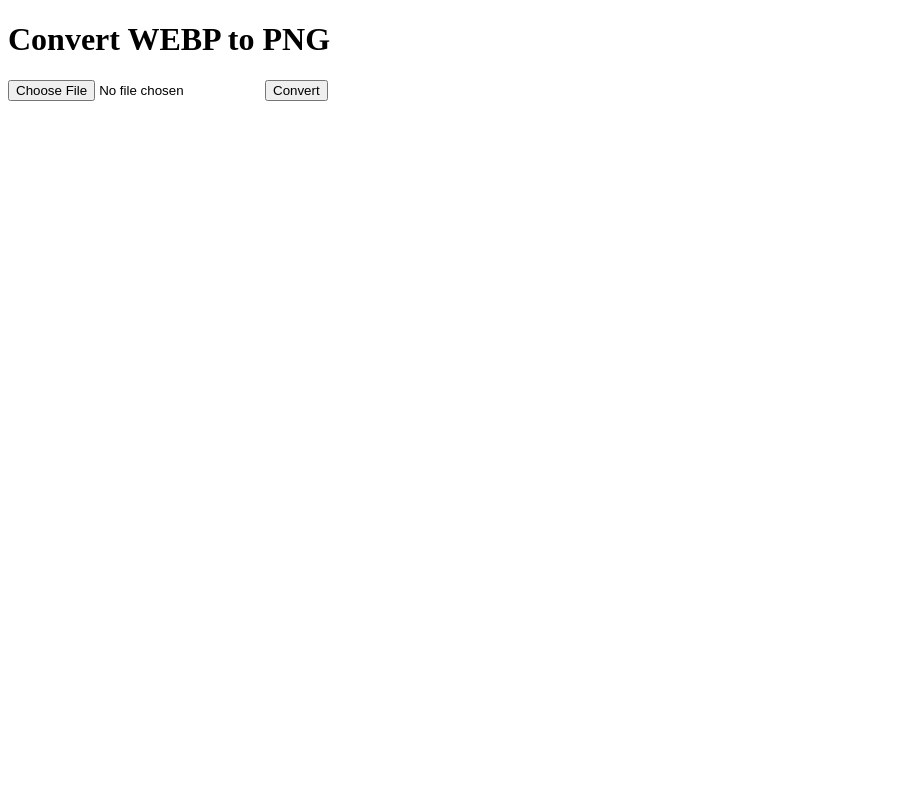
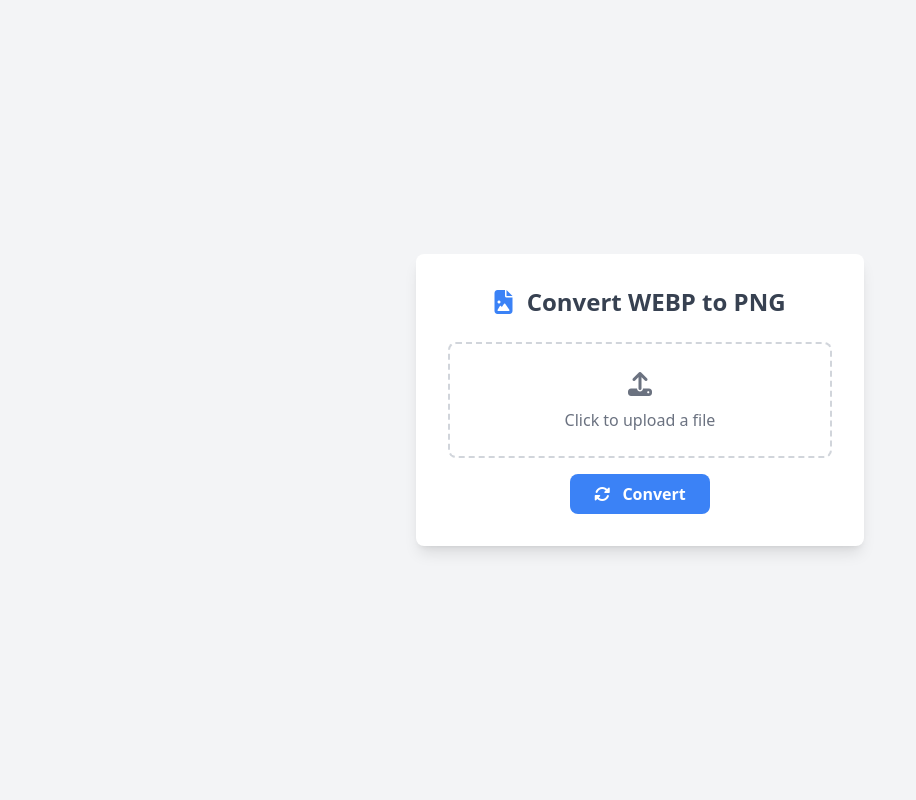
Before and after one commit to tshenolo/flask-webp-to-png, a Flask app: page / in a window 1280 px wide. Shown: the whole page, without its empty margins (0-916 px from the left). Run offline with Flask 3, Linux system fonts and the light colour scheme; some libraries are stand-ins or nearby versions.

Commit message:
Added screenshot

```diff
--- a/templates/upload.html
+++ b/templates/upload.html
@@ -4,12 +4,40 @@
     <meta charset="utf-8">
     <meta name="viewport" content="width=device-width, initial-scale=1, shrink-to-fit=no">
     <title>Convert WEBP to PNG</title>
+    <script src="https://cdn.tailwindcss.com"></script>
+    <script src="https://kit.fontawesome.com/a076d05399.js" crossorigin="anonymous"></script>
   </head>
-  <body>
-    <h1>Convert WEBP to PNG</h1>
-    <form action="/upload" method="post" enctype="multipart/form-data">
-      <input type="file" name="file">
-      <input type="submit" value="Convert">
-    </form>
+  <body class="bg-gray-100 flex items-center justify-center min-h-screen">
+    <div class="bg-white shadow-lg rounded-lg p-8 max-w-md w-full">
+      <h1 class="text-2xl font-bold text-gray-700 text-center mb-6">
+        <i class="fas fa-file-image text-blue-500 mr-2"></i> Convert WEBP to PNG
+      </h1>
+      <form action="/upload" method="post" enctype="multipart/form-data" class="space-y-4">
+        <div class="flex items-center justify-center relative">
+          <label class="w-full border-dashed border-2 border-gray-300 py-6 px-4 text-center rounded-lg hover:bg-gray-50 cursor-pointer">
+            <input type="file" name="file" id="fileInput" class="hidden" onchange="displayFileName()">
+            <i class="fas fa-upload text-gray-500 text-2xl"></i>
+            <p id="fileLabel" class="text-gray-500 mt-2">Click to upload a file</p>
+          </label>
+        </div>
+        <div class="flex justify-center">
+          <button type="submit" class="bg-blue-500 text-white font-semibold py-2 px-6 rounded-lg hover:bg-blue-600 focus:outline-none focus:ring-2 focus:ring-blue-300">
+            <i class="fas fa-sync-alt mr-2"></i> Convert
+          </button>
+        </div>
+      </form>
+    </div>
+
+    <script>
+      function displayFileName() {
+        const input = document.getElementById('fileInput');
+        const label = document.getElementById('fileLabel');
+        if (input.files && input.files[0]) {
+          label.textContent = `File: ${input.files[0].name}`;
+          label.classList.remove('text-gray-500');
+          label.classList.add('text-green-500');
+        }
+      }
+    </script>
   </body>
 </html>
```
Also changed, not shown: README.md, screenshot.png (added).
